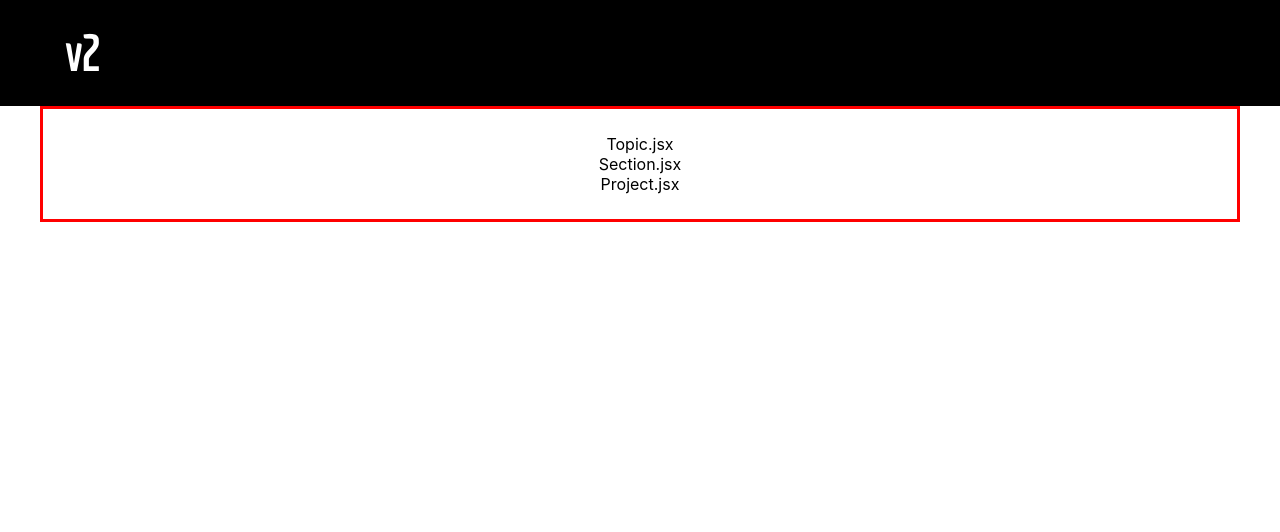
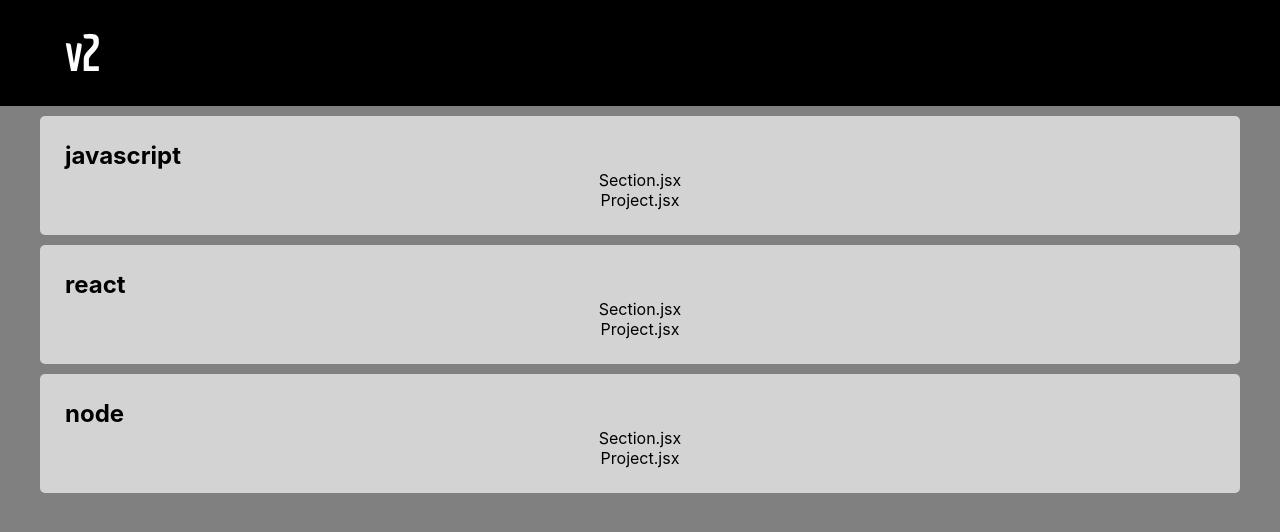
Before and after one commit to fdavison-v2/v2-checklist, a React (Create React App) app: page / in a window 1280 px wide. Shown: the top 532 px of the page. Built offline with nearby package versions, Linux system fonts and the light colour scheme.

Commit message:
topic map

```diff
--- a/src/App.css
+++ b/src/App.css
@@ -5,8 +5,14 @@
 /* defaults */
 .title, .topic {
   max-width: 1200px;
-  margin: 0 auto;
+  margin:  auto;
   padding: 25px;
+}
+
+/* BACKGROUND */
+.App {
+  background: gray;
+  height: 100vh;
 }
 
 /* HEADER */
@@ -30,5 +36,12 @@ header {
 
 /* TOPIC */
 .topic {
-  border: solid red;
+  /* border: solid red; */
+  background: lightgray;
+  margin: 10px auto;
+  border-radius: 5px;
 }
+
+.topic h2 {
+  text-align: left;
+}
--- a/src/components/Dash.jsx
+++ b/src/components/Dash.jsx
@@ -7,7 +7,19 @@ export default class Dash extends React.Component{
         super()
 
         this.state = {
-            topics: []
+            topics: [{
+                id: 1,
+                name: 'javascript'
+            },
+            {
+                id: 2,
+                name: 'react'
+            },
+            {
+                id: 3,
+                name: 'node'
+            },
+            ]
         }
     }
     render(){
@@ -15,7 +27,18 @@ export default class Dash extends React.Component{
             <div className="dash">
 
                 {/* Dash.jsx */}
-                <Topic />
+
+
+                {/* MAP OUT TOPICS... */}
+
+                {this.state.topics.map(el=> (
+
+                    <Topic
+                    key = {el.id}
+                    topic = {el}
+                    />
+
+                ))}
 
             </div>
         )
--- a/src/components/Topic.jsx
+++ b/src/components/Topic.jsx
@@ -1,21 +1,23 @@
 import React from 'react'
 import Section from './Section'
 
-export default class Topic extends React.Component{
-    constructor(){
+export default class Topic extends React.Component {
+    constructor() {
         super()
 
         this.state = {
-            sections : [],
+            sections: [],
             title: ''
         }
     }
-    render(){
-        return(
+    render() {
+        const {topic} = this.props
+        return (
             <div className="topic">
 
-            Topic.jsx
-            <Section />
+                {/* Topic.jsx */}
+                <h2>{topic.name}</h2>
+                <Section />
 
             </div>
         )
```
